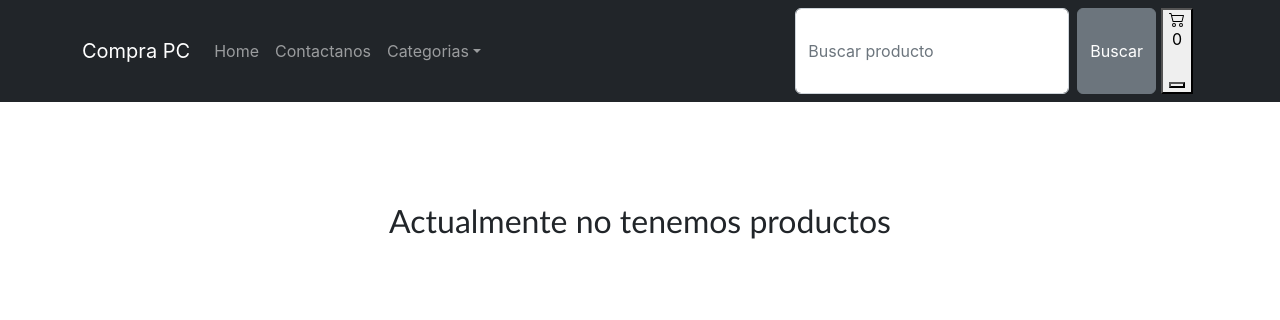
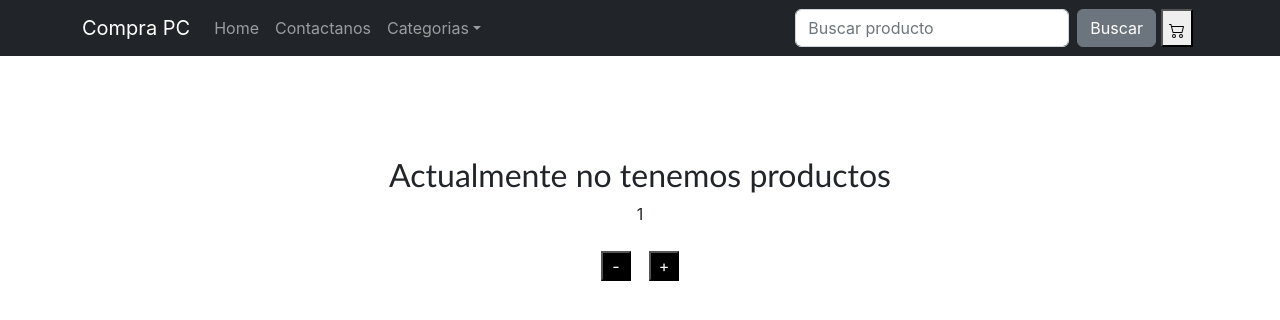
Before and after one commit to LautaroCarrasco/ReactJs, a React (Create React App) app: page / in a window 1280 px wide. Shown: the top 320 px of the page. Built offline with nearby package versions, Linux system fonts and the light colour scheme.

Commit message:
desafio 4 corregido

```diff
--- a/src/App.js
+++ b/src/App.js
@@ -1,12 +1,14 @@
 import './App.css';
 import NavBar from './Components/NavBar/NavBar';
 import ItemListContainer from './Components/ItemListContainer/ItemListContainer';
+import ItemCount from './Components/ItemCount/ItemCount';
 
 function App() {
   return (
     <div className="App">
       <NavBar/>
       <ItemListContainer titulo="Actualmente no tenemos productos"/>
+      <ItemCount stock={5} initial={1}/>
     </div>
   );
 }
--- a/src/Components/CartWidget/CartWidget.css
+++ b/src/Components/CartWidget/CartWidget.css
@@ -1,6 +1,4 @@
 
 .buttonCart{
     margin: 0 5px;
-    display: flex;
-    flex-direction: column;
 }
--- a/src/Components/CartWidget/CartWidget.js
+++ b/src/Components/CartWidget/CartWidget.js
@@ -1,5 +1,4 @@
 import './CartWidget.css';
-import ItemCount from '../ItemCount/ItemCount';
 
 const CartWidget = ()=>{
 
@@ -9,7 +8,6 @@ const CartWidget = ()=>{
                 <path d="M0 2.5A.5.5 0 0 1 .5 2H2a.5.5 0 0 1 .485.379L2.89 4H14.5a.5.5 0 0 1 .485.621l-1.5 6A.5.5 0 0 1 13 11H4a.5.5 0 0 1-.485-.379L1.61 3H.5a.5.5 0 0 1-.5-.5zM3.14 5l1.25 5h8.22l1.25-5H3.14zM5 13a1 1 0 1 0 0 2 1 1 0 0 0 0-2zm-2 1a2 2 0 1 1 4 0 2 2 0 0 1-4 0zm9-1a1 1 0 1 0 0 2 1 1 0 0 0 0-2zm-2 1a2 2 0 1 1 4 0 2 2 0 0 1-4 0z">
                 </path>
             </svg>
-            <ItemCount/>
         </button>
     )
 }
--- a/src/Components/ItemCount/ItemCount.css
+++ b/src/Components/ItemCount/ItemCount.css
@@ -0,0 +1,18 @@
+.counterContainer{
+    display: flex;
+    align-items: center;
+    justify-content: center;
+    flex-direction: column;
+}
+
+.buttonsContainer{
+    display: flex;
+}
+
+.buttonsContainer button{
+    margin: 9px;
+    height: 30;
+    width: 30px;
+    background-color: black;
+    color: white;
+}
--- a/src/Components/ItemCount/ItemCount.js
+++ b/src/Components/ItemCount/ItemCount.js
@@ -1,20 +1,28 @@
 import './ItemCount.css'
 import { useState } from 'react';
 
-const ItemCount = ()=>{
-    const [counter, setCounter] = useState(0);
+const ItemCount = ({stock, initial})=>{
+    const [counter, setCounter] = useState(initial);
+
+    const restCount = ()=>{
+        if(counter > initial){
+            setCounter(counter - 1);
+        }
+    }
 
     const addCount = ()=>{
-        setCounter(counter + 1);
-        console.log(counter)
+        if(counter < stock ){
+            setCounter(counter + 1);
+        }
     }
 
     return(
         <div className='counterContainer'>
-             <p>
-                 {counter}
-            </p>
-            <button onClick={addCount}></button>
+             <p>{counter}</p>
+            <div className='buttonsContainer'>
+                <button onClick={restCount}>-</button>
+                <button onClick={addCount}>+</button>
+            </div>
         </div>
     )
 }
```
